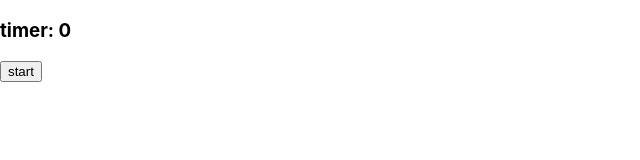
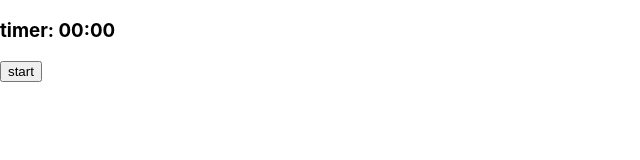
Before and after one commit to gza007/bastian-timer-app, a React (Create React App) app: page / in a window 1280 px wide. Shown: the top 160 px of the page, without its empty margins (0-640 px from the left). Built offline with nearby package versions, Linux system fonts and the light colour scheme.

Commit message:
time now in format mm:ss

```diff
--- a/src/timer.js
+++ b/src/timer.js
@@ -12,6 +12,8 @@ class Timer extends React.Component {
       this.stopTimer = this.stopTimer.bind(this)
       this.resetTimer = this.resetTimer.bind(this)
     }
+
+
     startTimer() {
       this.setState({
         isOn: true,
@@ -42,9 +44,19 @@ class Timer extends React.Component {
       let reset = (this.state.time === 0 || this.state.isOn) ?
         null :
         <button onClick={this.resetTimer}>reset</button>
+
+        const Display = () => {
+            let ms = this.state.time;
+            ms = 1000*Math.round(ms/1000);
+            var d = new Date(ms);
+            return (
+                ( ('0'+d.getUTCMinutes()).slice(-2) + ':' + ('0'+d.getUTCSeconds()).slice(-2) )
+                )
+            }
+
       return(
         <div>
-          <h3>timer: {this.state.time}</h3>
+          <h3>timer: {Display()}</h3>
           {start}
           {resume}
           {stop}
```
